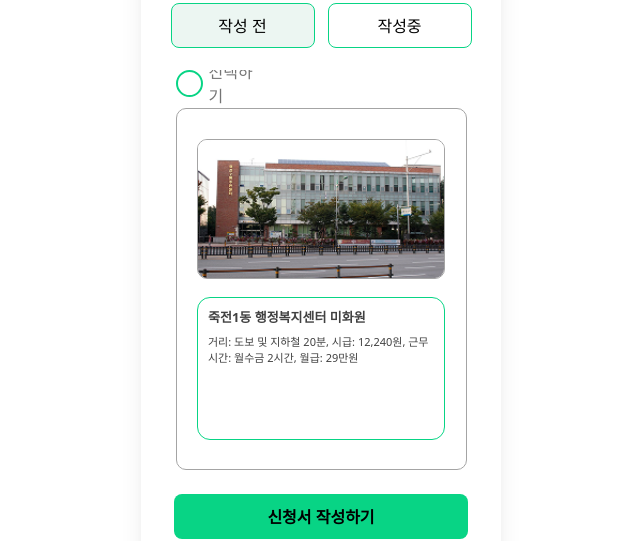
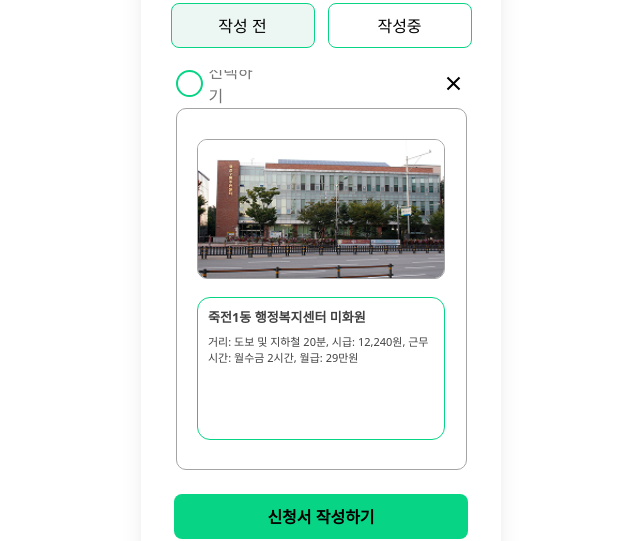
Before and after one commit to PyeongSaeng/PyeongSaeng-FE, a React (Vite) app: page /personal/jobs/drafts in a window 1280 px wide. Shown: the part 177-718 px from the top of the page, without its empty margins (319-959 px from the left). Built offline with nearby package versions, Linux system fonts and the light colour scheme; a web font is replaced by a local one.

Commit message:
feat: 저장 취소하기 버튼 추가

```diff
--- a/src/pages/Company/CompanyJobListPage.tsx
+++ b/src/pages/Company/CompanyJobListPage.tsx
@@ -28,7 +28,7 @@ const CompanyJobListPage = () => {
                                     <img
                                         src="/icons/plus_icon.svg"
                                         alt="추가"
-                                        className="w-[24px] h-[24px]"
+                                        className="w-[24px] h-[24px] cursor-pointer"
                                     />
                                     새 신청서 추가
                                 </button>
--- a/src/pages/Personal/JobDraftsPage.tsx
+++ b/src/pages/Personal/JobDraftsPage.tsx
@@ -38,6 +38,7 @@ const dummyJobs: JobType[] = [
 ];
 
 const JobDraftsPage = () => {
+    const [jobs, setJobs] = useState<JobType[]>(dummyJobs);
     const [selected, setSelected] = useState(0);
     const [selectedJobId, setSelectedJobId] = useState<number | null>(null);
 
@@ -75,10 +76,10 @@ const JobDraftsPage = () => {
                         className="w-[291] flex flex-col items-center overflow-y-auto mt-[22px] space-y-9 scrollbar-hide"
                         style={{ maxHeight: "400px" }}
                     >
-                        {dummyJobs.map((job) => {
+                        {jobs.map((job) => {
                             const isSelected = selectedJobId === job.jobId;
                             return (
-                                <div key={job.jobId} className="flex flex-col items-start">
+                                <div key={job.jobId} className="flex flex-col items-start relative">
                                     <div className="flex items-center gap-[6px]">
                                         {/* 동그라미 */}
                                         <div
@@ -95,6 +96,17 @@ const JobDraftsPage = () => {
                                         >
                                             선택하기
                                         </div>
+                                        {/* 취소하기 */}
+                                        <img
+                                            src="/icons/close_icon.svg"
+                                            alt="취소"
+                                            className="w-[27px] h-[27px] cursor-pointer absolute right-0 top-0"
+                                            onClick={() => {
+                                                setSelectedJobId(null);
+                                                setJobs((prevJobs) => prevJobs.filter((j) => j.jobId !== job.jobId));
+                                            }}
+
+                                        />
                                     </div>
                                     <div
                                         className={`w-[291px] h-[362px] mt-[11px] rounded-[10px] overflow-hidden border-[1.3px] flex flex-col items-center
--- a/src/pages/Personal/JobSavedPage.tsx
+++ b/src/pages/Personal/JobSavedPage.tsx
@@ -61,12 +61,12 @@ const JobSavedPage = () => {
         <div className="w-[291] flex flex-col items-center overflow-y-auto mt-[22px] space-y-8 scrollbar-hide"
           style={{ maxHeight: "450px" }}>
           {savedJobs.length === 0 ? (
-            <p className="text-gray-500">저장된 일자리가 없습니다.</p>
+            <p className="text-[#747474] text-[16px]">저장된 일자리가 없습니다.</p>
           ) : (
             savedJobs.map((job) => {
               const isSelected = selectedJobId === job.jobId;
               return (
-                <div key={job.jobId} className="flex flex-col ">
+                <div key={job.jobId} className="flex flex-col relative">
                   <div className="flex items-center gap-2">
                     {/* 동그라미 */}
                     <div
@@ -88,6 +88,16 @@ const JobSavedPage = () => {
                     >
                       선택하기
                     </div>
+                    {/* 취소하기 */}
+                    <img
+                      src="/icons/close_icon.svg"
+                      alt="취소"
+                      className="w-[27px] h-[27px] cursor-pointer absolute right-0 top-0 z-10"
+                      onClick={() => {
+                        setSelectedJobId(null);
+                        setSavedJobs((prev) => prev.filter((j) => j.jobId !== job.jobId));
+                      }}
+                    />
                   </div>
 
 
```
